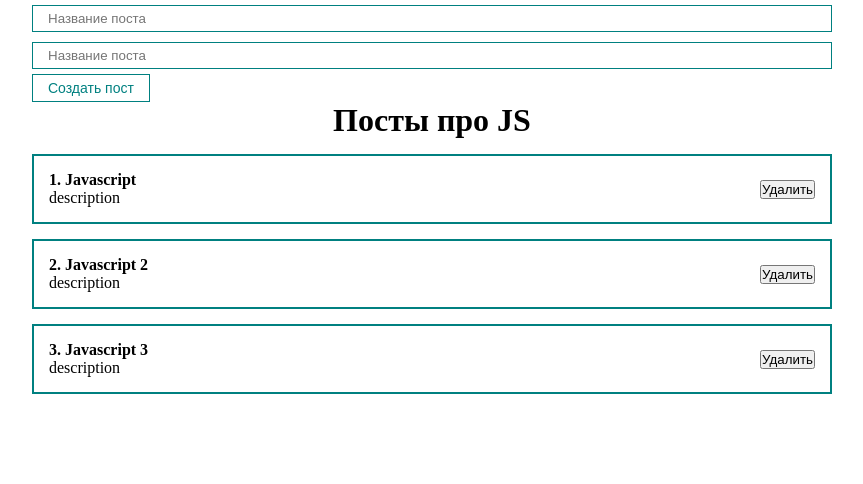
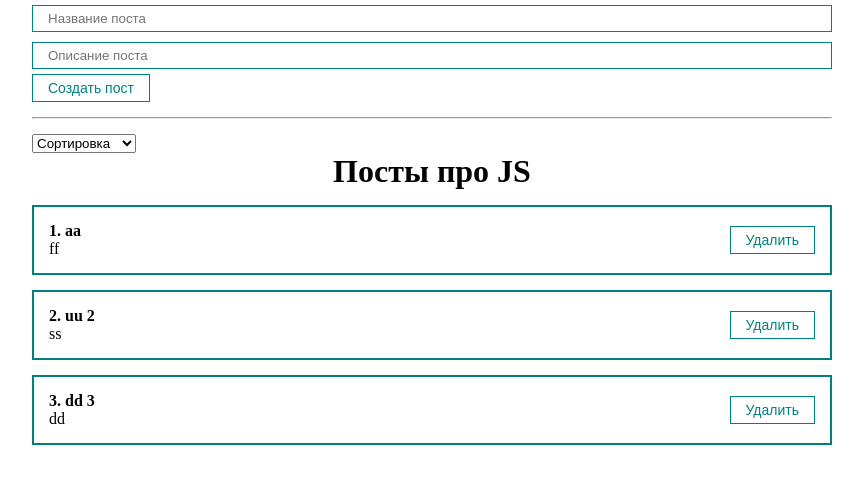
Before and after one commit to NikitaDanilchenko/practis_react, a React (Create React App) app: page / in a window 1280 px wide. Shown: the top 484 px of the page, without its empty margins (208-1071 px from the left). Built offline with nearby package versions, Linux system fonts and the light colour scheme.

Commit message:
second commit

```diff
--- a/src/App.js
+++ b/src/App.js
@@ -4,15 +4,17 @@ import React, { useRef, useState } from "react";
 import "./styles/App.css";
 // import PostItem from "./components/PostItem";
 import PostList from "./components/PostList";
-import MyButton from "./components/UI/button/MyButton";
-import MyInput from "./components/UI/input/MyInput";
+// import MyButton from "./components/UI/button/MyButton";
+// import MyInput from "./components/UI/input/MyInput";
+import PostForm from "./components/PostForm";
+import MySelect from "./components/UI/select/MySelect";
 function App() {
   // const [likes, setLikes] = useState(5);
   // const [value, setValue] = useState("ТЕКСТ В ИНПУТЕ");
   const [posts, setPosts] = useState([
-    { id: 1, title: "Javascript", body: "description" },
-    { id: 2, title: "Javascript 2", body: "description" },
-    { id: 3, title: "Javascript 3", body: "description" },
+    { id: 1, title: "aa", body: "ff" },
+    { id: 2, title: "uu 2", body: "ss" },
+    { id: 3, title: "dd 3", body: "dd" },
   ]);
   // const [posts2, setPosts2] = useState([
   //   { id: 1, title: "Python", body: "description" },
@@ -20,7 +22,8 @@ function App() {
   //   { id: 3, title: "Python 3", body: "description" },
   // ]);
 
-  const [post, setPost] = useState({ title: "", body: "" });
+  // это состояние постов убираем после переноса формы в PostForm
+  // const [post, setPost] = useState({ title: "", body: "" });
 
   // const bodyInputRef = useRef();
   // const addNewPost = (e) => {
@@ -29,17 +32,31 @@ function App() {
   //   console.log(bodyInputRef.current.value);
   // };
 
-  const addNewPost = (e) => {
-    e.preventDefault();
-    setPosts([...posts, { ...post, id: Date.now() }]);
-    setPost({ title: "", body: "" });
+  // const addNewPost = (e) => {
+  //   e.preventDefault();
+  //   setPosts([...posts, { ...post, id: Date.now() }]);
+  //   setPost({ title: "", body: "" });
+  // };
+  const [selectedSort, setSelectedSort] = useState("");
+  const createPost = (newPost) => {
+    setPosts([...posts, newPost]);
+  };
+  // Получаем post из дочернего компонента
+  const removePost = (post) => {
+    setPosts(posts.filter((p) => p.id !== post.id));
+  };
+
+  const sortPosts = (sort) => {
+    setSelectedSort(sort);
+    setPosts([...posts].sort((a, b) => a[sort].localeCompare(b[sort])));
   };
 
   return (
     <div className="App">
-      <form>
-        {/* {Управляемый компонент} */}
-        <MyInput
+      {/* Добавляем форму в файл PostForm */}
+      {/* <form> */}
+      {/* {Управляемый компонент} */}
+      {/* <MyInput
           value={post.title}
           onChange={(e) => setPost({ ...post, title: e.target.value })}
           type="text"
@@ -50,16 +67,35 @@ function App() {
           onChange={(e) => setPost({ ...post, body: e.target.value })}
           type="text"
           placeholder="Название поста"
+        /> */}
+
+      {/* Обычный интут */}
+      {/* <input ref={bodyInputRef} type="text"/>  */}
+
+      {/* Неуправляемый/Неконтролируемый компонент */}
+      {/* <MyInput ref={bodyInputRef} type="text" placeholder="Описание поста" /> */}
+      {/* <MyButton onClick={addNewPost}>Создать пост</MyButton>
+      </form> */}
+      {/* После добавления формы в PostForm указываем тег */}
+      <PostForm create={createPost} />
+      <hr style={{ margin: "15px 0" }} />
+      <div>
+        <MySelect
+          value={selectedSort}
+          onChange={sortPosts}
+          defaultValue="Сортировка"
+          options={[
+            { value: "title", name: "По названию" },
+            { value: "body", name: "По описанию" },
+          ]}
         />
+      </div>
+      {posts.length !== 0 ? (
+        <PostList remove={removePost} posts={posts} title="Посты про JS" />
+      ) : (
+        <h1 style={{ textAlign: "center" }}>Посты не найдены!</h1>
+      )}
 
-        {/* Обычный интут */}
-        {/* <input ref={bodyInputRef} type="text"/>  */}
-
-        {/* Неуправляемый/Неконтролируемый компонент */}
-        {/* <MyInput ref={bodyInputRef} type="text" placeholder="Описание поста" /> */}
-        <MyButton onClick={addNewPost}>Создать пост</MyButton>
-      </form>
-      <PostList posts={posts} title="Посты про JS" />
       {/* <PostList posts={posts2} title="Посты про Python" /> */}
     </div>
   );
--- /dev/null
+++ b/src/components/PostForm.jsx
@@ -0,0 +1,45 @@
+import React, { useState } from "react";
+import MyInput from "./UI/input/MyInput";
+import MyButton from "./UI/button/MyButton";
+
+const PostForm = ({ create }) => {
+  const [post, setPost] = useState({ title: "", body: "" });
+
+  const addNewPost = (e) => {
+    e.preventDefault();
+    // setPosts([...posts, { ...post, id: Date.now() }]);
+    const NewPost = {
+      ...post,
+      id: Date.now(),
+    };
+    create(NewPost);
+    setPost({ title: "", body: "" });
+  };
+
+  return (
+    <form>
+      {/* {Управляемый компонент} */}
+      <MyInput
+        value={post.title}
+        onChange={(e) => setPost({ ...post, title: e.target.value })}
+        type="text"
+        placeholder="Название поста"
+      />
+      <MyInput
+        value={post.body}
+        onChange={(e) => setPost({ ...post, body: e.target.value })}
+        type="text"
+        placeholder="Описание поста"
+      />
+
+      {/* Обычный интут */}
+      {/* <input ref={bodyInputRef} type="text"/>  */}
+
+      {/* Неуправляемый/Неконтролируемый компонент */}
+      {/* <MyInput ref={bodyInputRef} type="text" placeholder="Описание поста" /> */}
+      <MyButton onClick={addNewPost}>Создать пост</MyButton>
+    </form>
+  );
+};
+
+export default PostForm;
--- a/src/components/PostItem.jsx
+++ b/src/components/PostItem.jsx
@@ -1,4 +1,5 @@
 import React from "react";
+import MyButton from "./UI/button/MyButton";
 
 const PostItem = (props) => {
   return (
@@ -10,7 +11,7 @@ const PostItem = (props) => {
         <div>{props.post.body}</div>
       </div>
       <div className="post__btns">
-        <button>Удалить</button>
+        <MyButton onClick={() => props.remove(props.post)}>Удалить</MyButton>
       </div>
     </div>
   );
--- a/src/components/PostList.jsx
+++ b/src/components/PostList.jsx
@@ -1,12 +1,17 @@
 import React from "react";
 import PostItem from "./PostItem";
 
-const PostList = ({ posts, title }) => {
+const PostList = ({ posts, title, remove }) => {
   return (
     <div>
       <h1 style={{ textAlign: "center" }}>{title}</h1>
       {posts.map((post, index) => (
-        <PostItem number={index + 1} post={post} key={post.id} />
+        <PostItem
+          remove={remove}
+          number={index + 1}
+          post={post}
+          key={post.id}
+        />
       ))}
     </div>
   );
--- /dev/null
+++ b/src/components/UI/select/MySelect.jsx
@@ -0,0 +1,18 @@
+import React from "react";
+
+const MySelect = ({ options, defaultValue, value, onChange }) => {
+  return (
+    <select value={value} onChange={(event) => onChange(event.target.value)}>
+      <option disabled={true} value="">
+        {defaultValue}
+      </option>
+      {options.map((option) => (
+        <option key={option.value} value={option.value}>
+          {option.name}
+        </option>
+      ))}
+    </select>
+  );
+};
+
+export default MySelect;
```
